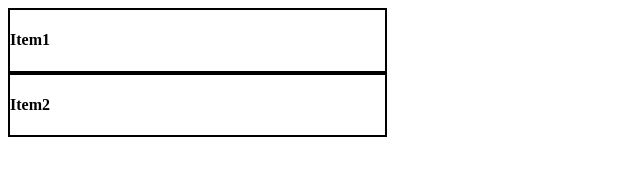
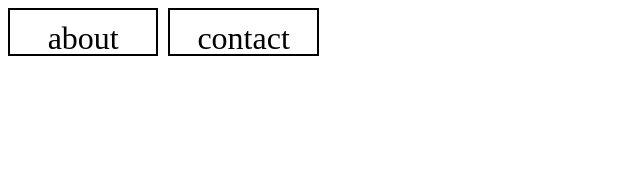
Before and after one commit to SamuelGillies/dynamic-user-interfaces, a plain HTML site: page index.html in a window 1280 px wide. Shown: the whole page, without its empty margins (0-640 px from the left). Drawn offline with Linux system fonts and the light colour scheme.

Commit message:
multiple menu elements populate from one function

```diff
--- a/index.html
+++ b/index.html
@@ -10,13 +10,8 @@
 </head>
 <body>
     <nav id="navbar">
-        <div class="main-menu">
-            <div id="item1" class="nav--item">
-                <h4>Item1</h4>
-            </div>
-            <div id="item2" class="nav--item">
-                <h4>Item2</h4>
-            </div>
+        <div id="main-menu">
+
         </div>
     </nav>
 
--- a/script.js
+++ b/script.js
@@ -1,32 +1,59 @@
-let item1 = document.getElementById('item1');
+let navBlock = document.getElementById('main-menu');
+let item1Submenu, item2Submenu;
 
-function submenuItemGeneration(items) {
-    let submenu = document.createElement('div');
-    submenu.setAttribute('class', 'submenuContainer');
-    submenu.setAttribute('id', 'submenuContainer');
+function menuItemGeneration(items) {
+    for (i = 0; i < items.length; i++) {
+        let menuItem = document.createElement('div');
+        menuItem.setAttribute('class', 'menuBlock');
+        menuItem.setAttribute('id', `menuItem${i}`);
+        menuItem.innerHTML = items[i][0];
 
-    for (i = 0; i < items.length; i++) {
+        let submenuBlock = document.createElement('div');
+        submenuBlock.setAttribute('class', `submenuBlock`);
+        submenuBlock.setAttribute('id', `${items[i][0]}Submenu`);
+
+            for (j = 0; j < items[i][1].length; j++) {
                 let submenuItem = document.createElement('div');
-        submenuItem.setAttribute('class', 'submenuBlock');
-        submenuItem.innerHTML = items[i];
                 submenuItem.setAttribute('class', 'submenuItem');
-        submenuItem.setAttribute('id', `submenuItem${i}`);
-        submenu.append(submenuItem);
+                submenuItem.setAttribute('id', `submenuItem${j}`);
+                submenuItem.innerHTML = items[i][1][j];
+                submenuBlock.append(submenuItem);
+            };
+        menuItem.append(submenuBlock);
+        navBlock.append(menuItem);
+
+        if (i == 0) {
+            item1Submenu = submenuBlock
+        } else if (i ==1) {
+            item2Submenu = submenuBlock
         }
+    };
+};
 
-    item1.append(submenu);
+(function createMenu() {
+
+    menuItems = [['about', ['item 1', 'item 2', 'item 3']], ['contact', ['item 4', 'item 5', 'item 6']]];
+    menuItemGeneration(menuItems);
+
+    navBlock.addEventListener('click', (e) => {
+        let item1Submenu = document.getElementById(`aboutSubmenu`);
+        if (e.target.id === `menuItem0`) {
+            item1Submenu.classList.toggle('show');
         }
+    });
 
-submenuItemGeneration(['item1', 'item2', 'item3']);
-
-let submenu = document.getElementById('submenuContainer')
-
-item1.addEventListener('click', (e) => {
-    submenu.classList.toggle('show');
+    navBlock.addEventListener('click', (e) => {
+        let item2Submenu = document.getElementById(`contactSubmenu`);
+        if (e.target.id === `menuItem1`) {
+            item2Submenu.classList.toggle('show');
+        };
     });
 
     window.addEventListener('click', (e) => {
-    if (!e.target.matches('#item1')) {
-        submenu.classList.remove('show');
+        if (!e.target.matches('#menuItem0, #menuItem1')) {
+            item1Submenu.classList.remove('show');
+            item2Submenu.classList.remove('show');
         }
     });
+
+})();
--- a/style.css
+++ b/style.css
@@ -2,17 +2,33 @@
     visibility: hidden;
 }
 
-nav {
-    width: 30%;
+#main-menu {
+    width: 100%;
     user-select: none;
+    display: flex;
+    gap: 10px;
+    height: 3rem;
 }
 
 .nav--item {
     border: 2pt solid black;
 }
 
-.submenuContainer {
+.menuBlock {
+    display: flex;
+    flex-direction: column;
+    align-items: center;
+    font-size: 2rem;
+    border: 2pt solid black;
+    padding: 10px;
+    width: 10%;
+}
+
+.submenuBlock {
     display: none;
+    font-size: 1.5rem;
+
+
 }
 
 .show {
```
Lines whose indentation alone changed are shown as unchanged.
